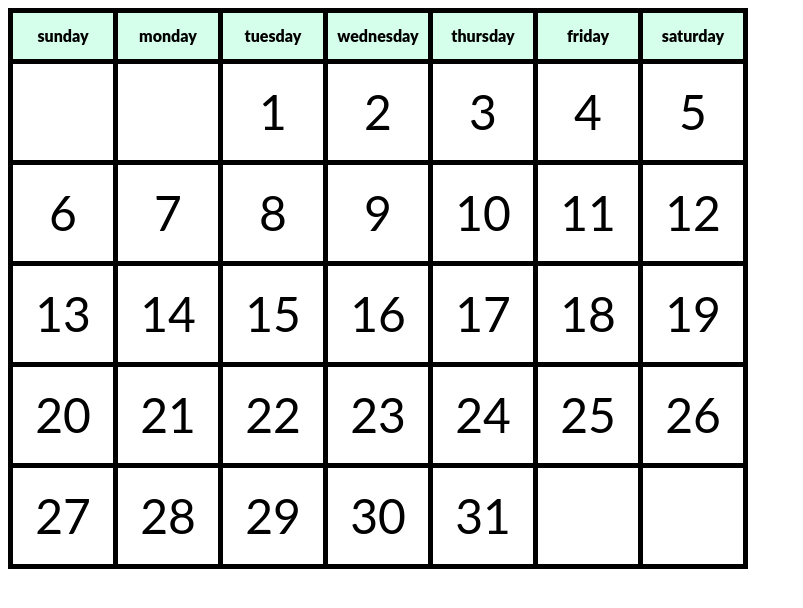
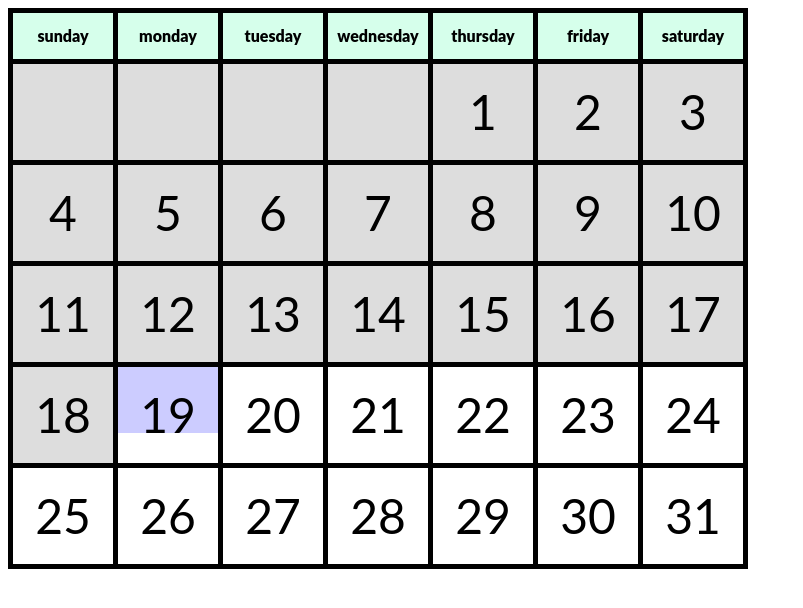
Before and after one commit to clareoneill/js-calendar, a website: page index.html in a window 1280 px wide. Shown: the whole page, without its empty margins (0-803 px from the left). Drawn offline with Linux system fonts and the light colour scheme; files that its build step writes are made by us from their sources.

Commit message:
update calendar every minute and fill in backgrounds accordingly

```diff
--- a/assets/scripts/development/cal.js
+++ b/assets/scripts/development/cal.js
@@ -19,8 +19,7 @@ var t,
         year: '',
         firstDay: '',
         monthLength: '',
-        calHTML: '',
-        today: false
+        calHTML: ''
       },
 
       divs: {
@@ -40,7 +39,7 @@ var t,
         s.date = s.now.getDate();
         s.day = s.now.getDay();
         s.month = s.now.getMonth();
-        s.year = s.now.getYear();
+        s.year = s.now.getFullYear();
 
         // get the first day of the month
         s.firstDay = new Date(s.year, s.month, 1);
@@ -72,18 +71,28 @@ var t,
 
           // create the days
           for( var j = 0; j < 7; j++ ) {
-            s.calHTML += '<div class="item">';
+
+            if( day === s.date ) {
+              s.calHTML += '<div class="item" id="today">';
+            } else {
+              s.calHTML += '<div class="item">';
+            }
+            s.calHTML += '<span class="bg"></span>';
+            s.calHTML += '<span class="num">';
+
+            // only add an actual date if it's on or after the first day of the month
             if( day <= s.monthLength && ( i > 0 || j >= s.firstDay ) ) {
 
-              s.calHTML += '<span class="bg"></span><span class="num">';
               s.calHTML += day;
-              s.calHTML += '</span>';
-
               day++;
             }
+
+            s.calHTML += '</span>';
             s.calHTML += '</div>';
           }
           s.calHTML += '</div>';
+
+          // stop looping after the month is done
           if( day > s.monthLength ) {
             break;
           }
@@ -92,7 +101,8 @@ var t,
         // append to the calendar
         d.cal.innerHTML += s.calHTML;
 
-        // update the calendar
+        // grab all the items in a variable
+        // then update the calendar
         // then set interval to update calendar every minute
         d.days = document.getElementsByClassName('item');
         t.updateCal();
@@ -103,18 +113,53 @@ var t,
       },
 
       updateCal: function() {
-        console.log(d.days);
+        // loop through all the days
+        // grab the number and the background divs
+        for( var i = 0; i < d.days.length; i++ ) {
+          var num = d.days[i].getElementsByClassName('num'),
+              bg = d.days[i].getElementsByClassName('bg');
 
-        for( var d = 0; d < d.days.length; d++ ) {
-          var num = d.days[d].getElementsByClassName('num');
-          console.log(num);
-          /*if( num.length > 0 ) {
-            for( var n = 0; n < num.length; n++ ) {
-              console.log('num');
+          // loop through the number div
+          // grab the date and turn into and integer
+          for( var n = 0; n < num.length; n++ ) {
+            var boxDay = parseInt(num[n].innerHTML);
+            // if the number div is empty (starting empty divs)
+            // assign date as 0
+            if( !boxDay ) {
+              boxDay = 0;
             }
-          }*/
 
+            // loop through the background div
+            for( var b = 0; b < bg.length; b++ ) {
+              // if it's before today, set height of bg to 100%
+              if( boxDay < s.date ) {
+                bg[b].style.height = '100%';
+              // if it's today, add the bg--today class
+              // then update the height based on how close to midnight it is
+              } else if ( boxDay === s.date ) {
+                bg[b].classList.add('bg--today');
+                bg[b].style.height = t.minutesUnilMidnight() + '%';
+              }
+            }
+          }
         }
+      },
+
+      minutesUnilMidnight: function() {
+        var midnight = new Date(),
+            totalMinutes = 24*60,
+            minutesUntil,
+            percentLeft,
+            percentDone;
+        midnight.setHours( 24 );
+        midnight.setMinutes( 0 );
+        midnight.setSeconds( 0 );
+        midnight.setMilliseconds( 0 );
+        minutesUntil = midnight.getTime() - new Date().getTime();
+        minutesUntil = minutesUntil / 1000 / 60;
+        percentLeft = minutesUntil / totalMinutes * 100;
+        percentDone = parseInt(100 - percentLeft);
+        return ( percentDone );
       }
 
     };
--- a/index.html
+++ b/index.html
@@ -21,6 +21,7 @@
 
 	</div>
 
-	<script src="assets/scripts/production/cal.min.js"></script>
+	<!--<script src="assets/scripts/production/cal.min.js"></script>-->
+	<script src="assets/scripts/development/cal.js"></script>
 </body>
 </html>
```
Also changed, not shown: assets/scripts/production/cal.min.js.
